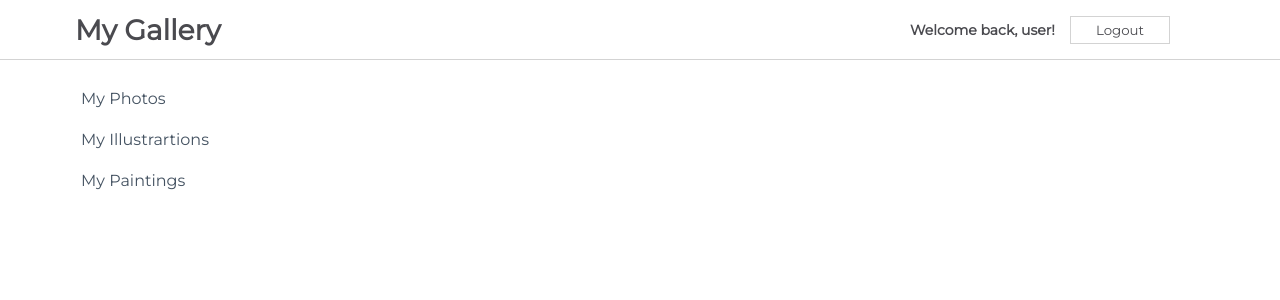
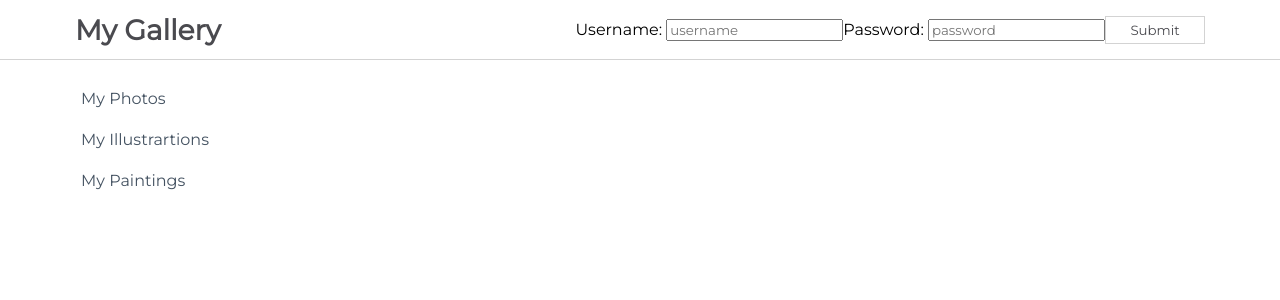
Before and after one commit to MBilalQureshi/mini-react-app, a React (Create React App) app in the folder mini-project/: page / in a window 1280 px wide. Both pictures are taken after a click on the button "Login". Shown: the top 300 px of the page. Built offline with nearby package versions, Linux system fonts and the light colour scheme.

Commit message:
Handle events, nesting components and methods as props challenge

```diff
--- a/mini-project/src/App.js
+++ b/mini-project/src/App.js
@@ -1,4 +1,5 @@
 import css from './App.module.css';
+import NavBarForm from './components/NavBarForm';
 import NavBarSimple from './components/NavBarSimple';
 import Sidebar from './components/Sidebar';
 
@@ -6,7 +7,10 @@
   return (
     <div className={css.App}>
       <Sidebar />
-      <NavBarSimple />
+
+      {/* <NavBarSimple /> */}
+      <NavBarForm />
+
     </div>
   );
 }
--- /dev/null
+++ b/mini-project/src/components/NavBarChild.js
@@ -0,0 +1,20 @@
+import React from 'react'
+
+function NavBarChild(props) {
+
+  return (
+        props.isLoggedIn ?
+        <button onClick={props.handleClick}>Login</button>
+        :
+        <form>
+            <label htmlFor = "username">Username: </label>
+            <input placeholder="username" id="username"/>
+
+            <label htmlFor = "password">Password: </label>
+            <input placeholder="password" id="password"/>
+            <button  onClick={props.handleClick}>Submit</button>
+        </form>
+  )
+}
+
+export default NavBarChild
--- /dev/null
+++ b/mini-project/src/components/NavBarForm.js
@@ -0,0 +1,27 @@
+import React,{Component} from "react";
+import css from "./css/NavBarSimple.module.css"
+import NavBarChild from "./NavBarChild";
+
+export default class NavBarForm extends Component{
+    constructor(props){
+        super(props)
+        this.state = {
+            isLoggedIn : true
+        }
+    }
+    handleClick = () => {
+        this.setState((prevState)=>{
+            return{
+                isLoggedIn : prevState.isLoggedIn ? false : true,
+            }
+        })
+    }
+    render(){
+        return(
+            <div className={css.NavBar}>
+                <h1>My Gallery</h1>
+                <NavBarChild isLoggedIn={this.state.isLoggedIn} handleClick={this.handleClick}/>
+            </div>
+        )
+    }
+}
```
